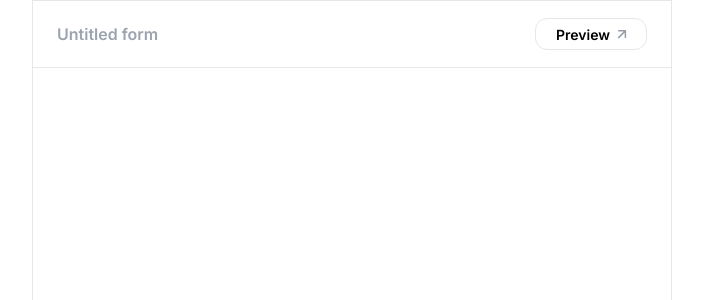
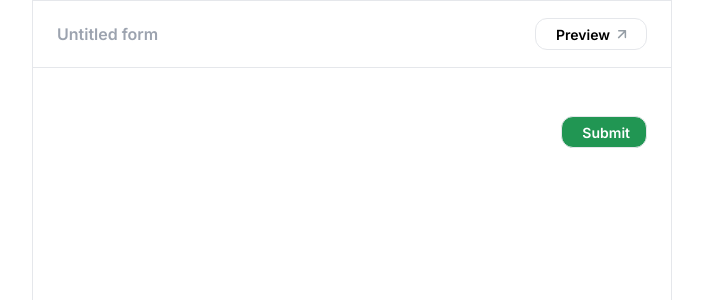
Before and after one commit to user-64bit/easy-forms, a Next.js app: page /preview in a window 1280 px wide. Shown: the top 300 px of the page, without its empty margins (288-991 px from the left). Built offline with nearby package versions, Linux system fonts and the light colour scheme.

Commit message:
add: submit button in preview mode

```diff
--- a/app/components/form-builder/form-builder.tsx
+++ b/app/components/form-builder/form-builder.tsx
@@ -8,6 +8,8 @@ import AppButton from "../app-button/app-button";
 import FormBuilderItem from "../form-builder-item/form-builder-item";
 import { motion } from "framer-motion";
 import AddQuestionIcon from "@/public/icons/add-question";
+import { colors } from "@/app/assets/color";
+import { toast } from "react-toastify";
 
 export interface Question {
   id?: number;
@@ -179,6 +181,18 @@ export default function FormBuilder({
           />
         </div>
       )}
+      {previewMode && (
+        <div className="flex justify-end mt-[24px]">
+          <AppButton
+            title="Submit"
+            backgroundColor={colors["green-400"]}
+            textColor={colors["gray-00"]}
+            onClick={() => {
+              toast.success("Submitted successfully (Preview)");
+            }}
+          />
+        </div>
+      )}
     </div>
   );
 }
--- a/app/show-all-forms/page.tsx
+++ b/app/show-all-forms/page.tsx
@@ -6,6 +6,7 @@ export default async function ShowAllForms() {
   console.log("data", allForms);
   return (
     <div className="w-full sm:w-[640px] mx-auto flex flex-col items-center justify-center">
+      <div className="mb-8">
         {allForms.map((form) => {
           return (
             <FormCard
@@ -17,5 +18,6 @@ export default async function ShowAllForms() {
           );
         })}
       </div>
+    </div>
   );
 }
```
Lines whose indentation alone changed are shown as unchanged.
